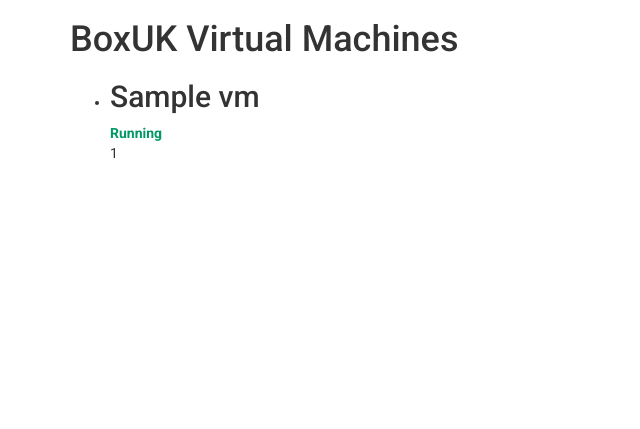
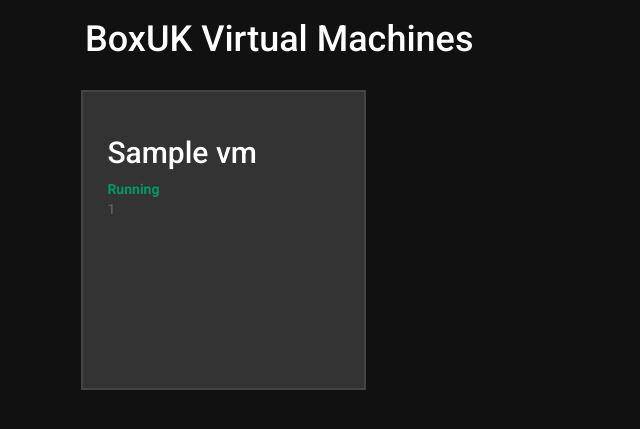
Before and after one commit to boxuk/xen-board, a Flask app: template templates/index.html in a window 1280 px wide. Shown: the top 429 px of the page, without its empty margins (0-640 px from the left). Run offline with Flask 2, Linux system fonts and the light colour scheme; the template is opened without the code that fills it: most values are stand-ins (such as "Sample title", 1, 10 or a date in 2020); some libraries are stand-ins or nearby versions.

Commit message:
minor updates

```diff
--- a/templates/index.html
+++ b/templates/index.html
@@ -4,7 +4,12 @@
     <link href="//netdna.bootstrapcdn.com/bootstrap/3.0.3/css/bootstrap.min.css" rel="stylesheet">
     <link href='http://fonts.googleapis.com/css?family=Roboto:400,300,500,700' rel='stylesheet' type='text/css'>
     <style>
+      body { background: #111; color: #666; }
       *, h1, h2, h3 { font-family: 'Roboto', sans-serif; }
+      h1,h2,h3 { color: white; }
+      .server { min-height: 300px; background: #333; border: 2px solid #444;
+                padding: 24px; margin: 0 0 1% 1% }
+      .server-halted { background: #222; }
       .running { color: #009966; font-weight: bold; }
       .halted { color: #990000 }
     </style>
@@ -12,17 +17,18 @@
   <body>
 
     <div class="container">
+      <div class="col-md-12">
         <h1>BoxUK Virtual Machines</h1>
+        <br/>
+      </div>
 
-    <ul>
       {% for vm in vms %}
-      <li>
+	<div class="server-{{ vm['state'].lower() }} server col-md-3">
 	  <h2>{{ vm['name'] }}</h2>
 	  <div class="power-state {{ vm['state'].lower() }}">{{ vm['state'] }}</div>
 	  <div class="uuid">{{ vm['uuid'] }}</div>
-      </li>
+	</div>
       {% endfor %}
-    </ul>
     </div>
 
   </body>
```
Also changed, not shown: requirements.txt (added, +7 -0 lines), README.md, static/preview.png. Lines whose indentation alone changed are shown as unchanged.
